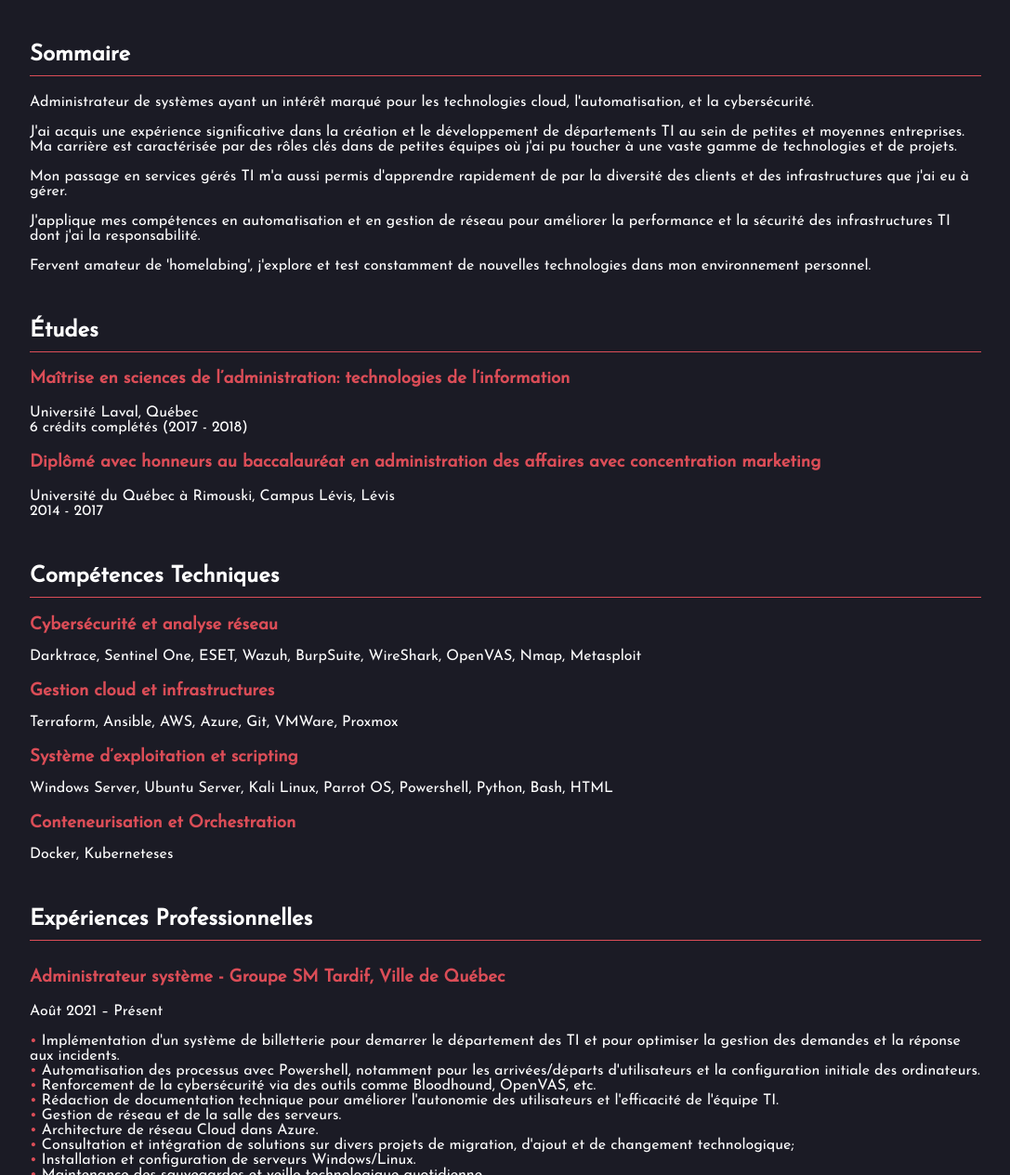
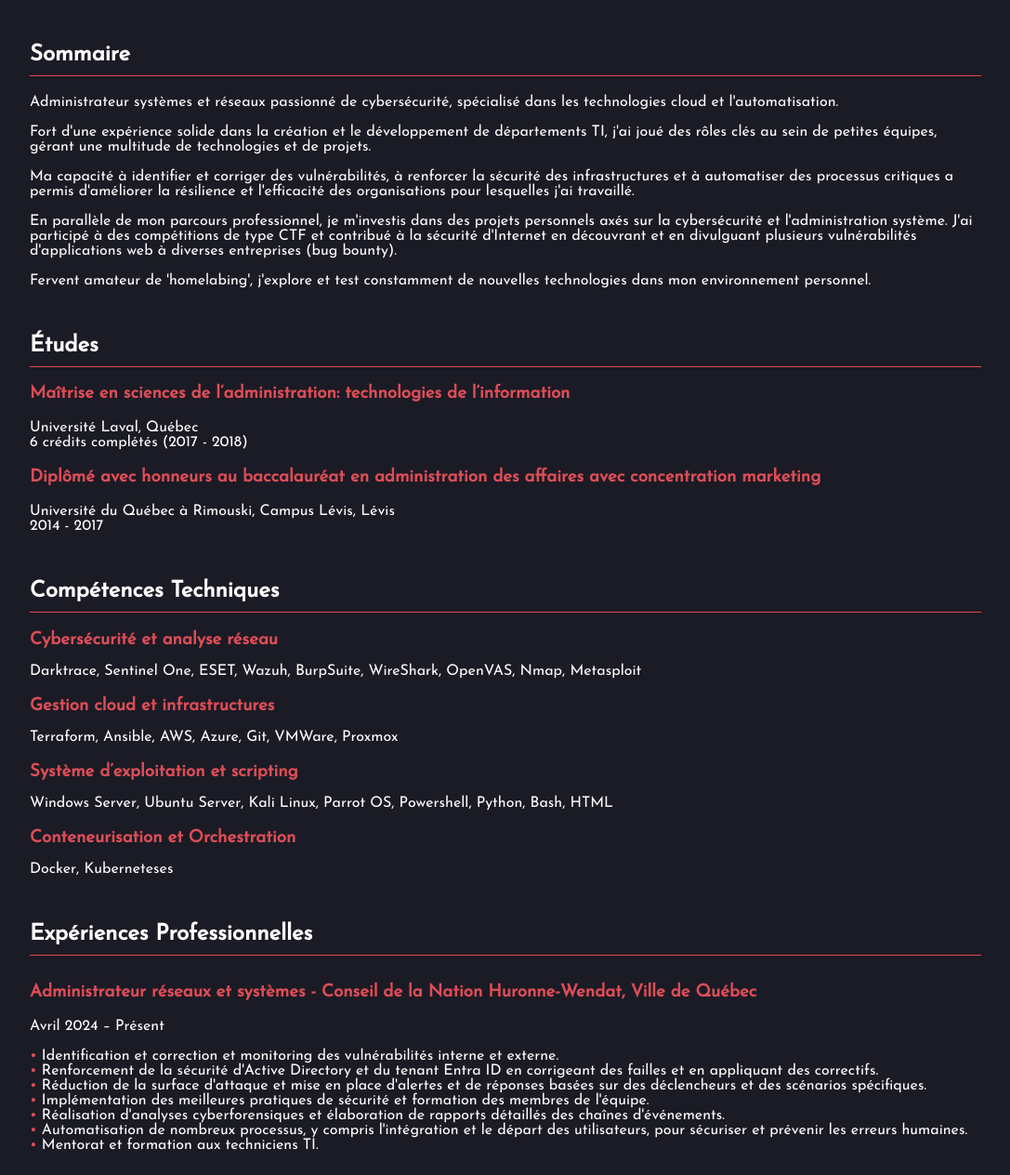
Before and after one commit to shellshore4/aws_website_deploy, a plain HTML site: page webcv/index.html in a window 1280 px wide. Shown: the part 116-1380 px from the top of the page at 93% size, without its empty margins (96-1183 px from the left). Drawn offline with Linux system fonts and the light colour scheme; no server answers.

Commit message:
CV Update 2024

```diff
--- a/webcv/index.html
+++ b/webcv/index.html
@@ -18,10 +18,10 @@
         <!-- Personal Projects -->
         <section class="projects">
             <h2>Sommaire</h2>
-            <p>Administrateur de systèmes ayant un intérêt marqué pour les technologies cloud, l'automatisation, et la cybersécurité.
-            <p>J'ai acquis une expérience significative dans la création et le développement de départements TI au sein de petites et moyennes entreprises. Ma carrière est caractérisée par des rôles clés dans de petites équipes où j'ai pu toucher à une vaste gamme de technologies et de projets.</p>
-            <p>Mon passage en services gérés TI m'a aussi permis d'apprendre rapidement de par la diversité des clients et des infrastructures que j'ai eu à gérer.</p>
-            <p>J'applique mes compétences en automatisation et en gestion de réseau pour améliorer la performance et la sécurité des infrastructures TI dont j'ai la responsabilité.
+            <p>Administrateur systèmes et réseaux passionné de cybersécurité, spécialisé dans les technologies cloud et l'automatisation.</p>
+            <p>Fort d'une expérience solide dans la création et le développement de départements TI, j'ai joué des rôles clés au sein de petites équipes, gérant une multitude de technologies et de projets.</p>
+            <p>Ma capacité à identifier et corriger des vulnérabilités, à renforcer la sécurité des infrastructures et à automatiser des processus critiques a permis d'améliorer la résilience et l'efficacité des organisations pour lesquelles j'ai travaillé.</p>
+            <p>En parallèle de mon parcours professionnel, je m'investis dans des projets personnels axés sur la cybersécurité et l'administration système. J'ai participé à des compétitions de type CTF et contribué à la sécurité d'Internet en découvrant et en divulguant plusieurs vulnérabilités d'applications web à diverses entreprises (bug bounty).</p>
             <p>Fervent amateur de 'homelabing', j'explore et test constamment de nouvelles technologies dans mon environnement personnel.</p>
 
         <!-- Education -->
@@ -67,10 +67,26 @@
         <section class="experience">
             <h2>Expériences Professionnelles</h2>
 
+        <!-- Huronne-Wendat -->
+
+        <article class="job">
+            <h3>Administrateur réseaux et systèmes - Conseil de la Nation Huronne-Wendat, Ville de Québec</h3>
+            <p>Avril 2024 – Présent</p>
+            <ul>
+                <li>Identification et correction et monitoring des vulnérabilités interne et externe.</li>
+                <li>Renforcement de la sécurité d'Active Directory et du tenant Entra ID en corrigeant des failles et en appliquant des correctifs.</li>
+                <li>Réduction de la surface d'attaque et mise en place d'alertes et de réponses basées sur des déclencheurs et des scénarios spécifiques.</li>
+                <li>Implémentation des meilleures pratiques de sécurité et formation des membres de l'équipe.</li>
+                <li>Réalisation d'analyses cyberforensiques et élaboration de rapports détaillés des chaînes d'événements.</li>
+                <li>Automatisation de nombreux processus, y compris l'intégration et le départ des utilisateurs, pour sécuriser et prévenir les erreurs humaines.</li>
+                <li>Mentorat et formation aux techniciens TI.</li>
+            </ul>
+        </article>
+
         <!-- Groupe SM Tardif -->
         <article class="job">
             <h3>Administrateur système - Groupe SM Tardif, Ville de Québec</h3>
-            <p>Août 2021 – Présent</p>
+            <p>Août 2021 – Avril 2024</p>
             <ul>
                 <li>Implémentation d'un système de billetterie pour demarrer le département des TI et pour optimiser la gestion des demandes et la réponse aux incidents.</li>
                 <li>Automatisation des processus avec Powershell, notamment pour les arrivées/départs d'utilisateurs et la configuration initiale des ordinateurs.</li>
@@ -170,20 +186,18 @@
             </section>
 
 
-
-
-            Installation et configuration de serveurs Windows/Linux.
         <section class="projects">
             <h2>Projets Personnels</h2>
             <p>En dehors des heures de travail, je m'investis dans divers projets personnels pour explorer et maîtriser de nouvelles technologies. La plupart de ces projets sont réalisés avec ou à partir de machines Linux.</p>
                 <p>Mes projets incluent:</p>
             <ul>
-                <li>Exploitation d'un serveur VMWare et Proxmox pour l'exécution de services tels que Nginx Proxy Manager, Kasm, Home Assistant, Gitea et beaucoup d'autres.</li>
+                <li>Participation à des compétitions de type CTF (Capture The Flag), ce qui m'a permis d'enrichir mes compétences en sécurité informatique.</li>
+                <li>Contribution à la sécurité d'Internet en découvrant et en divulguant plusieurs vulnérabilités d'applications web à diverses entreprises, renforçant ainsi la protection des utilisateurs et des données.</li>
+                <li>Exploitation de serveurs VMware et Proxmox pour l'exécution de services tels que Nginx Proxy Manager, Kasm, Home Assistant, Gitea.</li>
                 <li>Développement de compétences en conteneurisation et orchestration avec Docker, Portainer, Kubernetes (Rancher).</li>
-                <li>Analyse de sécurité via Reverse Engineering pour comprendre et contrer les tactiques de phishing.</li>
-                <li>Participation active à des plateformes de hacking éthique comme HackTheBox et HackerOne, enrichissant mes compétences en sécurité informatique.</li>
-                <li>Déploiement et gestion d'infrastructures IAAS sur AWS Terraform, adaptées aux besoins de mes projets variés.</li>
-                <li>Amélioration de mes compétences en développement, notamment en Python.</li>
+                <li>Analyse de sécurité et reverse engineering pour comprendre et contrer les tactiques de phishing et autres menaces.</li>
+                <li>Déploiement et gestion d'infrastructures IaaS sur AWS avec Terraform.</li>
+                <li>Amélioration de mes compétences en développement, notamment en Python, pour automatiser des tâches et développer des scripts de sécurité.</li>
             </ul>
         </section>
 
```
